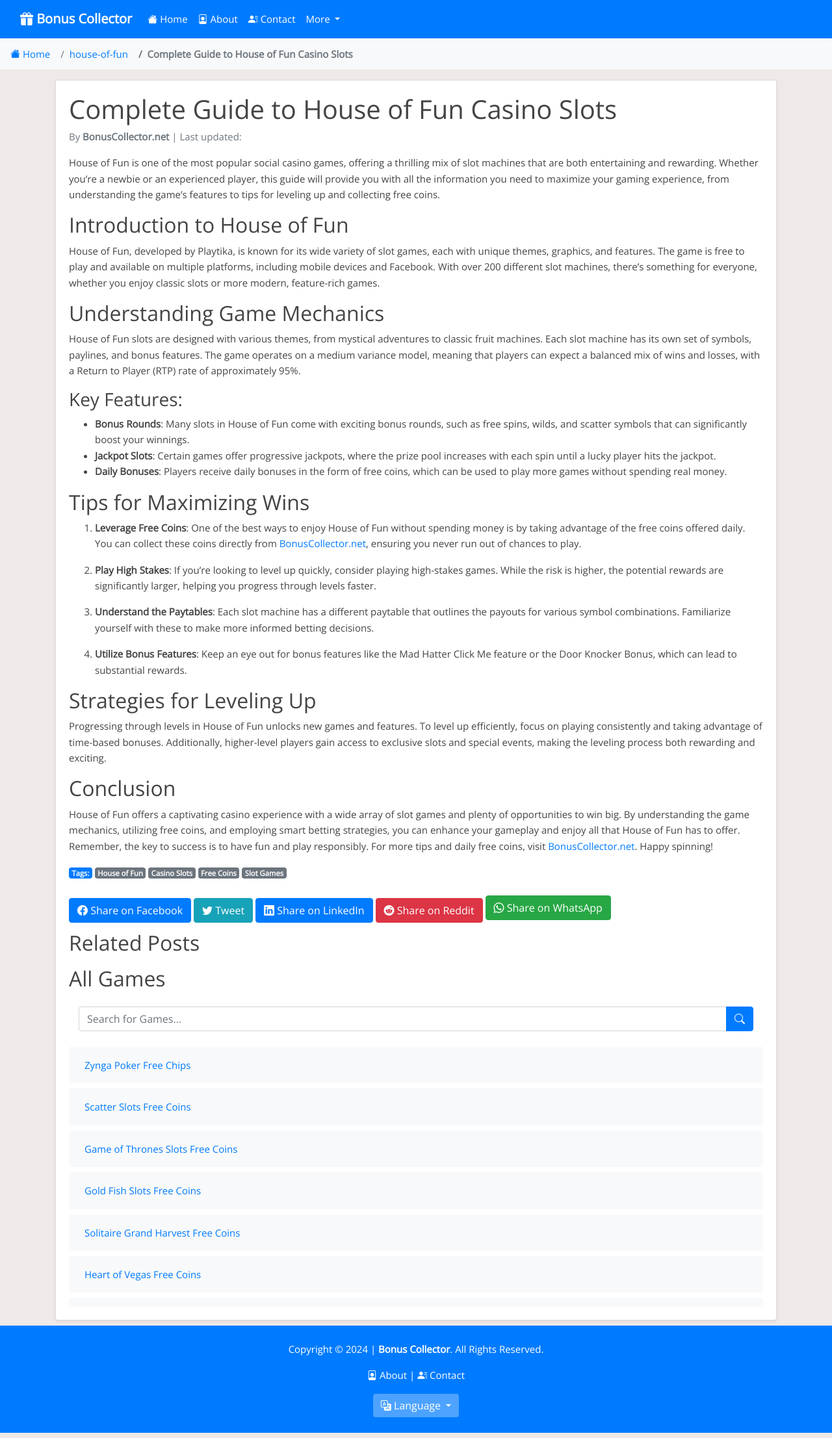
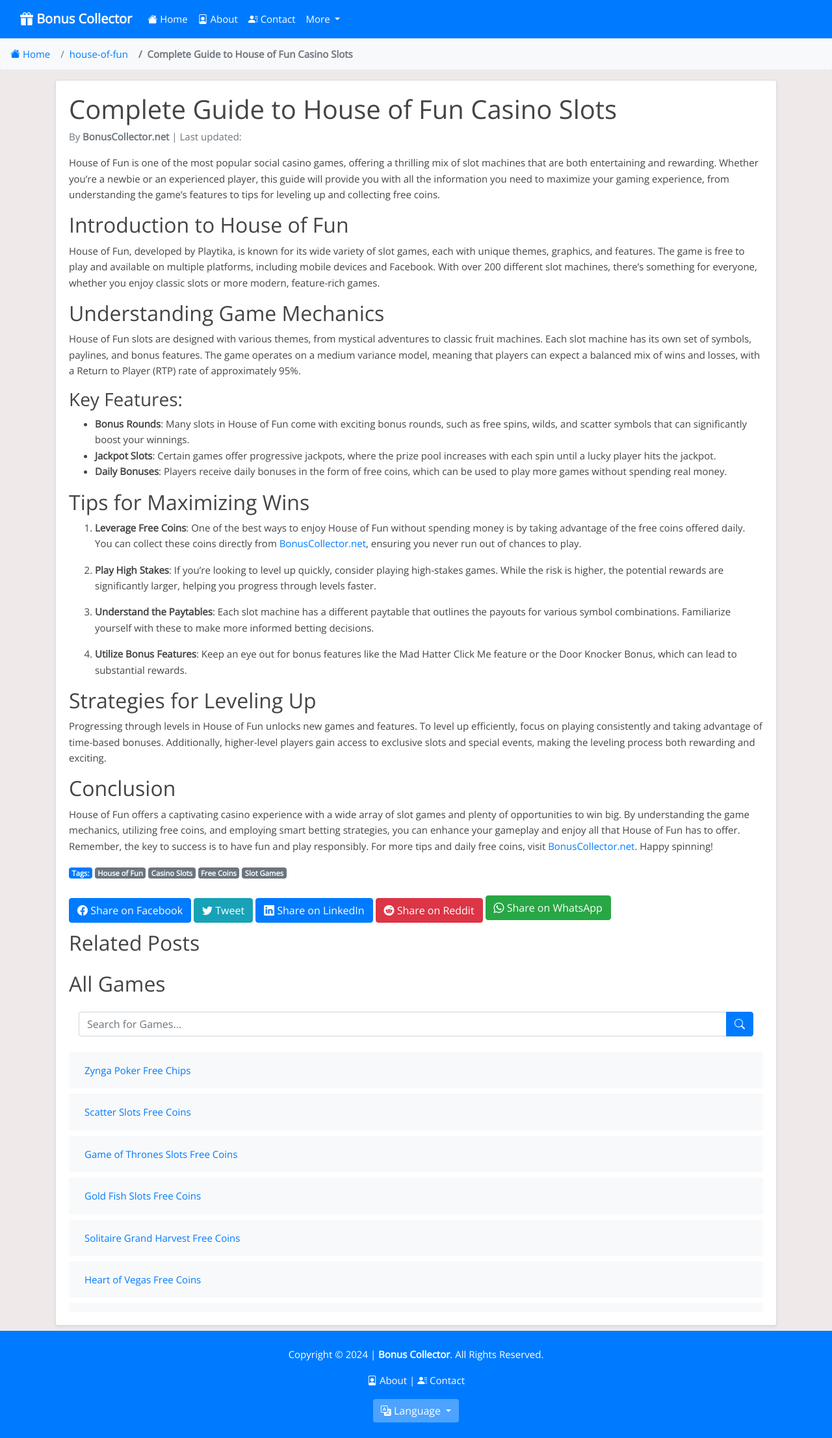
Before and after one commit to Prollad99/bs-net, a Jekyll site: the page built from _blogs/house-of-fun/house-of-fun-complete-guide.md, in a window 1280 px wide. Shown: the whole page at 65% size. Built offline with Jekyll 4.4.1, drawn with Linux system fonts in a browser that asks for light colours; nearby versions of some CDN libraries; comment, search, counter and statistics services are not loaded.

Commit message:
Update post.html

```diff
--- a/_layouts/post.html
+++ b/_layouts/post.html
@@ -62,7 +62,7 @@
 
 {% if page.category %}
   <h2>Related Posts</h2>
-  <ul class="list-group fixed-height-scroll mb-2">
+  <ul class="list-group fixed-height-scroll mb-3">
     {% assign current_category = page.category %}
     {% assign related_posts = site.blogs | where: "category", current_category %}
 
```
